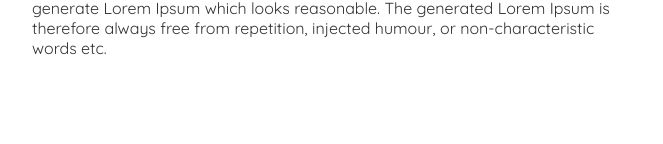
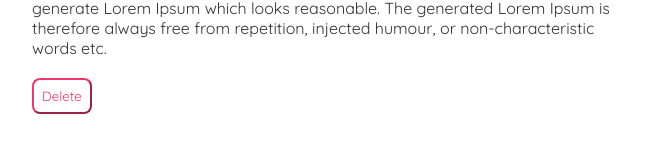
Before and after one commit to nurdinaffandidev/Blog_React, a React (Create React App) app: page /blogs/1 in a window 1280 px wide. Shown: the part 808-952 px from the top of the page, without its empty margins (308-971 px from the left). Built offline with nearby package versions, Linux system fonts and the light colour scheme; data requests are answered from the project's data file.

Commit message:
feat[BlogDetails]: implement delete button and functionality, update css for button

```diff
--- a/src/BlogDetails.js
+++ b/src/BlogDetails.js
@@ -1,11 +1,15 @@
 import './css/blog-details.css';
-import { useParams } from "react-router-dom/cjs/react-router-dom.min";
+import { useHistory, useParams } from "react-router-dom/cjs/react-router-dom.min";
 import useFetch from "./customHooks/useFetch";
 import StringUtils from './utility/StringUtils';
+import useDelete from './customHooks/useDelete';
 
 const BlogDetails = () => {
     const { id } = useParams(); // useParams is used to access the dynamic segments in the URL, in this case, the id of the blog post
-    const { data: blog, isPending, error } = useFetch(`http://localhost:8000/blogs/${id}`);
+    const basePath = "http://localhost:8000/blogs/"; // base path for the API endpoint
+    // url: `http://localhost:8000/blogs/${id}`
+    const { data: blog, isPending, error } = useFetch(basePath + id); // useFetch is a custom hook to fetch data from the API`);
+    const handleDeleteClick = useDelete(); // custom hook to handle delete operation
 
     return (
         <div className="blog-details">
@@ -16,6 +20,7 @@ const BlogDetails = () => {
                     <h2>{ blog.title }</h2>
                     <p><b>Written by { StringUtils.capitalize(blog.author) }</b></p>
                     <div>{ blog.body }</div>
+                    <button onClick={ () => handleDeleteClick(basePath, blog) }>Delete</button>
                 </article>
             }
         </div>
--- a/src/css/blog-details.css
+++ b/src/css/blog-details.css
@@ -8,3 +8,13 @@
 .blog-details div {
   margin: 20px 0;
 }
+
+.blog-details button {
+  background: #fff;;
+  color: #f1356d;
+  border: 2;
+  border-color: #f1356d;
+  padding: 8px;
+  border-radius: 8px;
+  cursor: pointer;
+}
```
